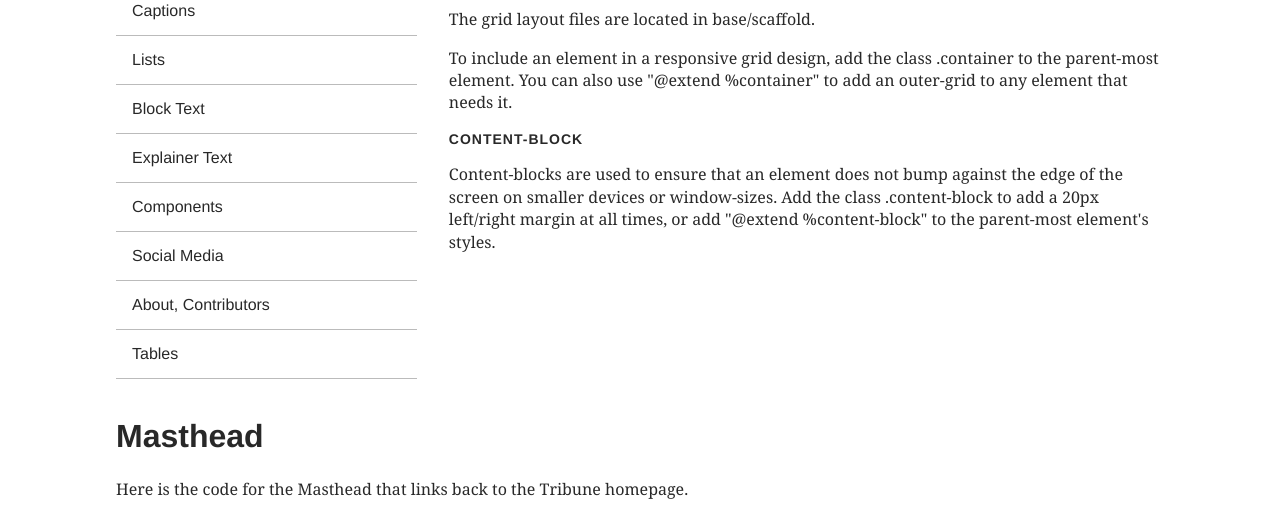
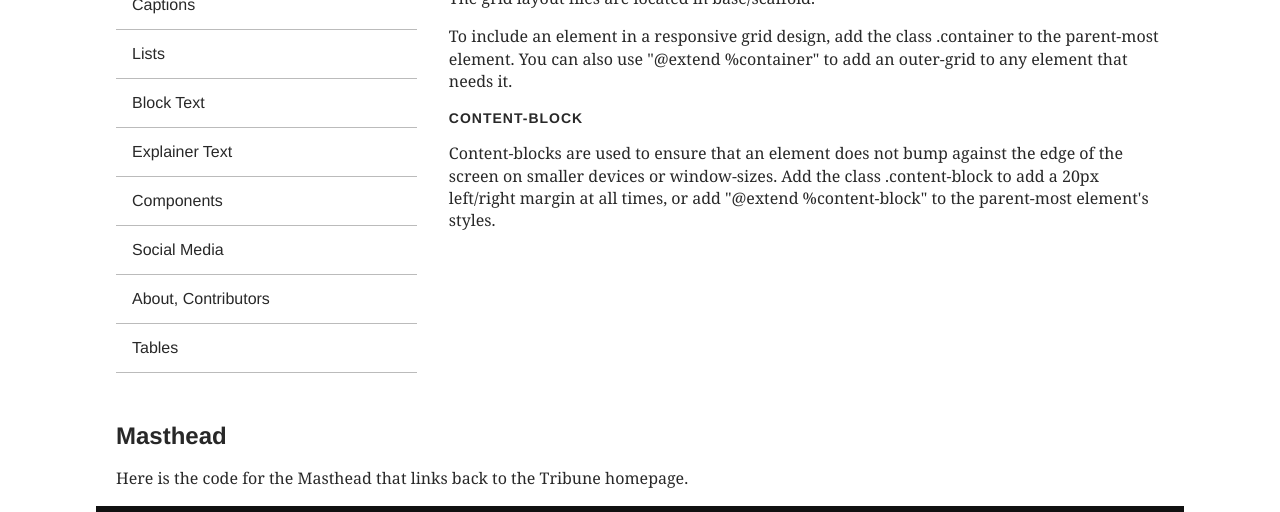
Before and after one commit to texastribune/newsapps-styles, a website: page styleguide/index.html in a window 1280 px wide. Shown: the part 577-1089 px from the top of the page. Drawn offline with Linux system fonts and the light colour scheme; grey boxes are pictures that could not be loaded.

Commit message:
body background-color white, fix couple prose things

```diff
--- a/theme/_base-theme.scss
+++ b/theme/_base-theme.scss
@@ -1,7 +1,7 @@
 /* Base Theme for HTML elements */
 
 body {
-  background-color: $tribune-black;
+  background-color: $white;
   font-family: $base-sans-serif;
   -moz-osx-font-smoothing: grayscale;
   line-height: 1;
--- a/theme/_prose.scss
+++ b/theme/_prose.scss
@@ -6,9 +6,9 @@
 
   h1 { //headline
     font-family: $base-sans-serif;
-    font-size: 2em;
+    font-size: 1.5em;
     font-weight: 600;
-    margin: .6em 0;
+    margin: 1.25em 0 .6em;
   }
 
   h2 { //block-quote text
@@ -37,6 +37,7 @@
     &.byline { //byline
       font-family: $base-sans-serif;
       font-size: .85em;
+      margin-bottom: 0;
 
       a {
         font-weight: 800;
@@ -79,7 +80,7 @@
       margin-bottom: .5em;
 
       &:last-child {
-        margin-bottom: 0;
+        margin-bottom: 2em;
       }
     }
   }
```
Also changed, not shown: styleguide/styleguide.css, 1 other file.
